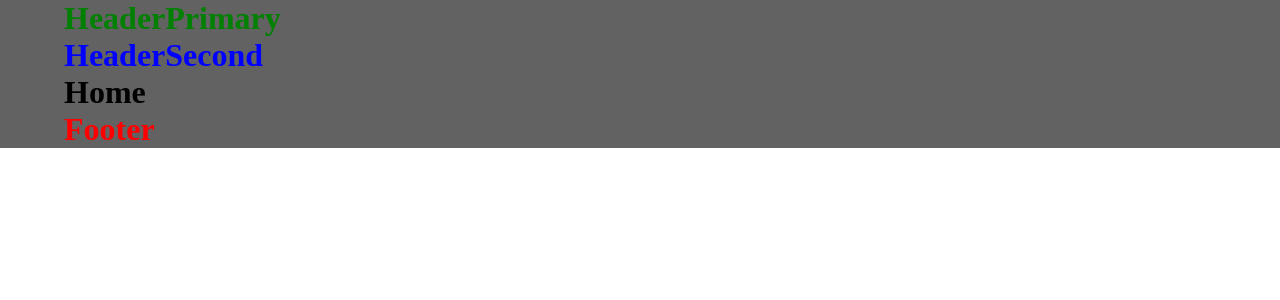
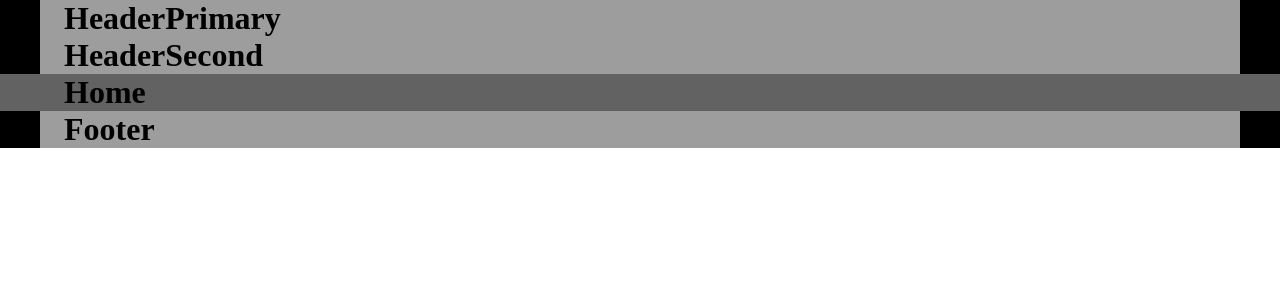
Before and after one commit to lapes-upe/sisrep-front, a React (Vite) app: page / in a window 1280 px wide. Shown: the top 300 px of the page. Built offline with nearby package versions, Linux system fonts and the light colour scheme.

Commit message:
fix: ajustando componentes do layout

```diff
--- a/src/layouts/Footer/Footer.scss
+++ b/src/layouts/Footer/Footer.scss
@@ -1,3 +1,7 @@
+.footerStack {
+    background-color: rgb(0, 0, 0);
+}
+
 .footerContainer {
-    background-color: rgb(255, 0, 0);
+    background-color: rgb(157, 157, 157);
 }
--- a/src/layouts/Footer/Footer.tsx
+++ b/src/layouts/Footer/Footer.tsx
@@ -12,13 +12,11 @@ function Footer() {
   });
 
   return (
-    <ContainerGlobal>
-      <Container maxWidth="lg" >
-        <Stack style={styles.main}>
-          <h1>Footer</h1>
-        </Stack>
+    <Stack className="footerStack">
+      <Container className="footerContainer" maxWidth="lg" >
+        <h1>Footer</h1>
       </Container>
-    </ContainerGlobal>
+    </Stack>
   );
 }
 
--- a/src/layouts/HeaderPrimary/HeaderPrimary.scss
+++ b/src/layouts/HeaderPrimary/HeaderPrimary.scss
@@ -1,3 +1,7 @@
-.headerPrimarycontainer {
-    background-color: rgb(43, 0, 255);
+.headerPrimaryStack {
+    background-color: rgb(0, 0, 0);
 }
+
+.headerPrimaryContainer {
+    background-color: rgb(157, 157, 157);
+}
--- a/src/layouts/HeaderPrimary/HeaderPrimary.tsx
+++ b/src/layouts/HeaderPrimary/HeaderPrimary.tsx
@@ -12,13 +12,11 @@ function HeaderPrimary() {
   });
 
   return (
-    <ContainerGlobal>
-      <Container maxWidth="lg">
-        <Stack style={styles.main}>
-          <h1>HeaderPrimary</h1>
-        </Stack>
+    <Stack className="headerPrimaryStack">
+      <Container className="headerPrimaryContainer" maxWidth="lg" >
+        <h1>HeaderPrimary</h1>
       </Container>
-    </ContainerGlobal>
+    </Stack>
   );
 }
 
--- a/src/layouts/HeaderSecond/HeaderSecond.scss
+++ b/src/layouts/HeaderSecond/HeaderSecond.scss
@@ -1,3 +1,7 @@
-.headerSecondcontainer {
-    background-color: rgb(255, 0, 230);
+.headerSecondStack {
+    background-color: rgb(0, 0, 0);
 }
+
+.headerSecondContainer {
+    background-color: rgb(157, 157, 157);
+}
--- a/src/layouts/HeaderSecond/HeaderSecond.tsx
+++ b/src/layouts/HeaderSecond/HeaderSecond.tsx
@@ -12,13 +12,11 @@ function HeaderSecond() {
   });
 
   return (
-    <ContainerGlobal>
-      <Container maxWidth="lg">
-        <Stack style={styles.main}>
-          <h1>HeaderSecond</h1>
-        </Stack>
+    <Stack className="headerSecondStack">
+      <Container className="headerSecondContainer" maxWidth="lg" >
+        <h1>HeaderSecond</h1>
       </Container>
-    </ContainerGlobal>
+    </Stack>
   );
 }
 
--- a/src/layouts/LayoutDefault.scss
+++ b/src/layouts/LayoutDefault.scss
@@ -29,6 +29,12 @@ section {
     border: 0;
 }
 
+body {
+    display: flex;
+    flex-direction: column;
+    min-height: 100%;
+}
+
 .containerGlobal {
     background-color: rgb(98, 98, 98);
 }
```
